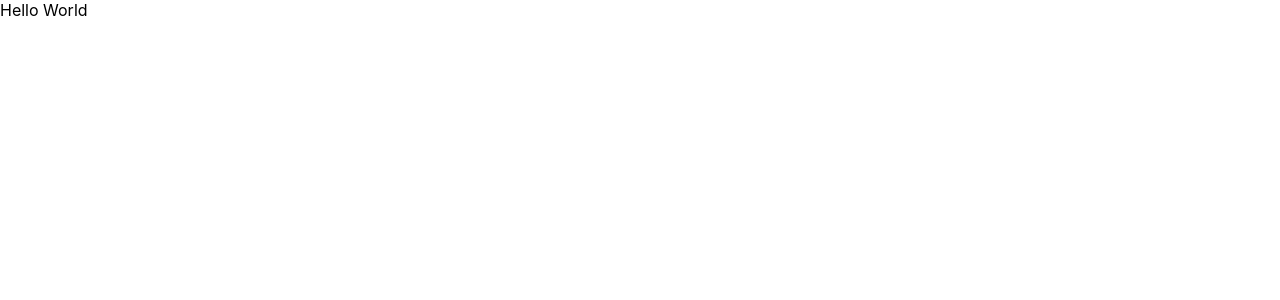
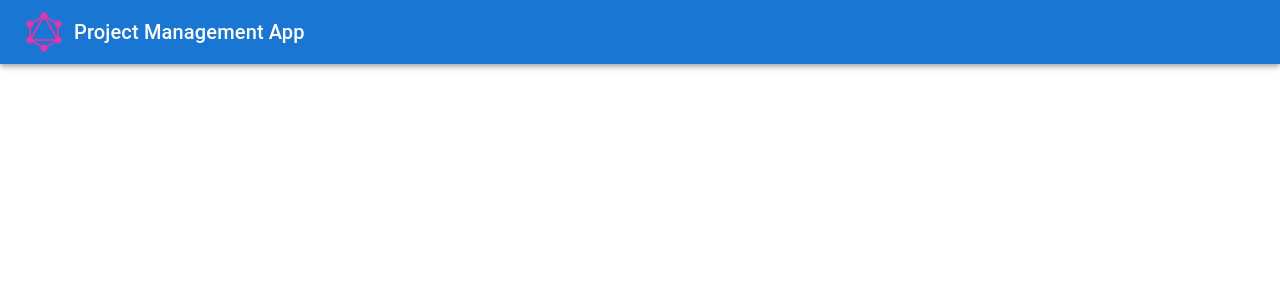
Before and after one commit to kboul/project-management-app, a React (Create React App) app in the folder client/: page / in a window 1280 px wide. Shown: the top 300 px of the page. Built offline with nearby package versions, Linux system fonts and the light colour scheme.

Commit message:
Configure apollo/client and include Navbar on App

```diff
--- a/client/src/App.tsx
+++ b/client/src/App.tsx
@@ -1,3 +1,16 @@
+import { ApolloProvider, ApolloClient, InMemoryCache } from "@apollo/client";
+
+import { Navbar } from "./components";
+
+const client = new ApolloClient({
+  uri: "http://localhost/graphql",
+  cache: new InMemoryCache()
+});
+
 export default function App() {
-  return <div>Hello World</div>;
+  return (
+    <ApolloProvider client={client}>
+      <Navbar />
+    </ApolloProvider>
+  );
 }
```
